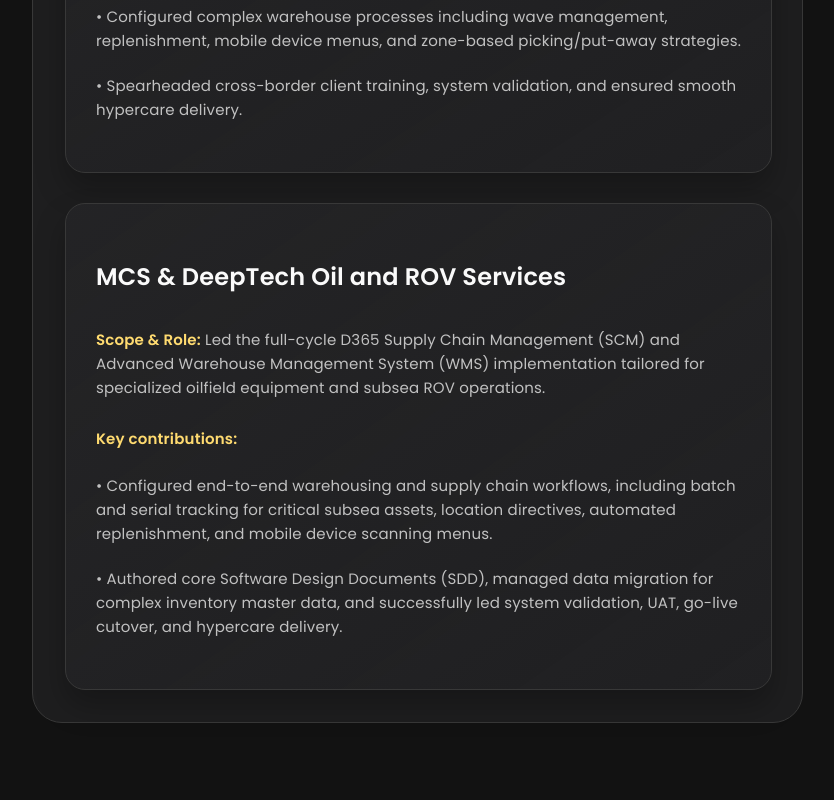
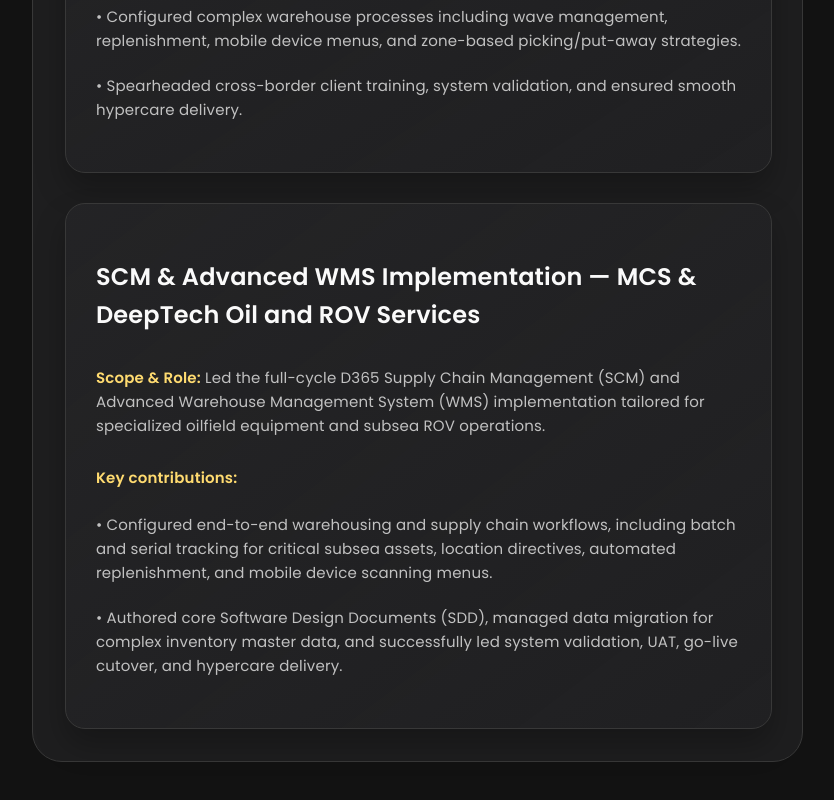
Before and after one commit to mostafa-portfolio/Portfolio-Router, a React (Vite) app: page /#/portfolio in a window 1280 px wide. Shown: the part 899-1699 px from the top of the page, without its empty margins (352-1186 px from the left). Before the commit the page ends 1678 px from the top, so only its background shows below. Built offline with nearby package versions, Linux system fonts and the light colour scheme.

Commit message:
Phase 4 - minor edits

```diff
--- a/src/portfolioData.js
+++ b/src/portfolioData.js
@@ -9,6 +9,6 @@
   { imgUrl:Milk, title: "Advanced WMS Implementation — Kabbani Group (Saudi Arabia)" , contribution1:`• Configured complex warehouse processes including wave management, replenishment, mobile device menus, and
 zone-based picking/put-away strategies.` ,contribution2:`• Spearheaded cross-border client training, system validation, and ensured smooth hypercare delivery.`, scope: `Led the end-to-end D365 SCM implementation, focusing heavily on Production Control, Master
 Planning, and Inventory modules. ` , id:2},
-  { imgUrl:Milk, title: "MCS & DeepTech Oil and ROV Services" , contribution1:`• Configured end-to-end warehousing and supply chain workflows, including batch and serial tracking for critical subsea assets, location directives, automated replenishment, and mobile device scanning menus.`
+  { imgUrl:Milk, title: "SCM & Advanced WMS Implementation — MCS & DeepTech Oil and ROV Services" , contribution1:`• Configured end-to-end warehousing and supply chain workflows, including batch and serial tracking for critical subsea assets, location directives, automated replenishment, and mobile device scanning menus.`
     ,contribution2:`• Authored core Software Design Documents (SDD), managed data migration for complex inventory master data, and successfully led system validation, UAT, go-live cutover, and hypercare delivery.`, scope: `Led the full-cycle D365 Supply Chain Management (SCM) and Advanced Warehouse Management System (WMS) implementation tailored for specialized oilfield equipment and subsea ROV operations. ` , id:2},
 ]
```
